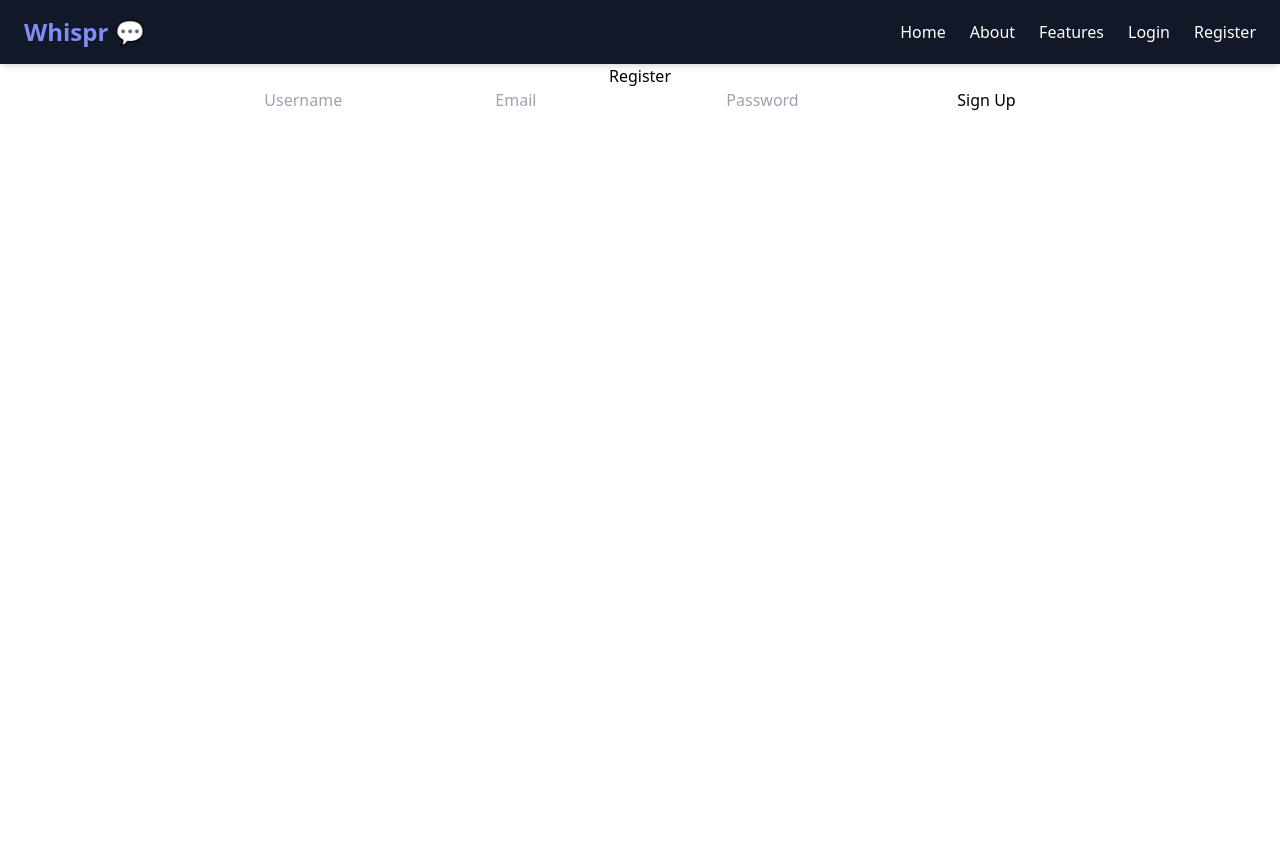
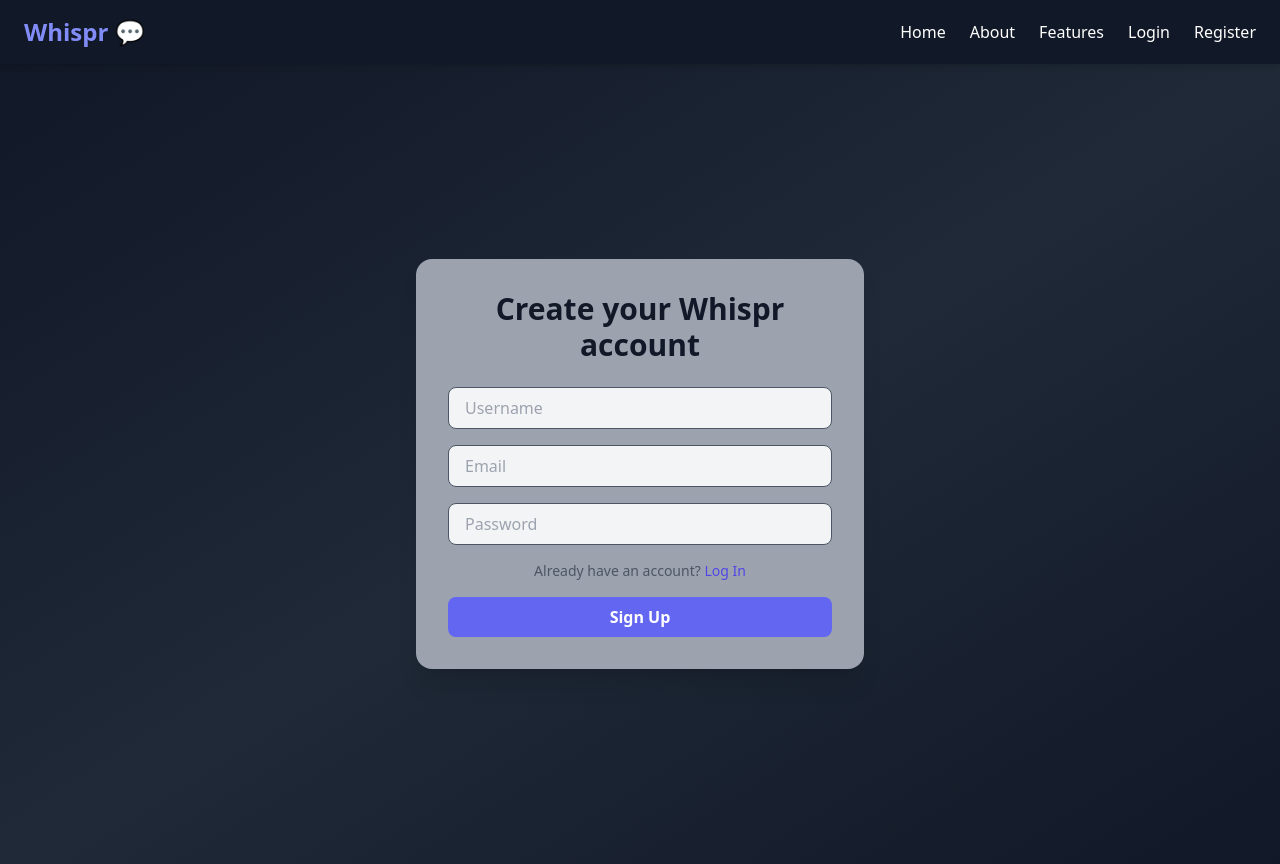
Before and after one commit to Fik0u/Whispr-101, a React (Create React App) app in the folder client/: page /register in a window 1280 px wide. Before the commit the page ends 800 px from the top, so only its background shows below. Built offline with nearby package versions, Linux system fonts and the light colour scheme; no server answers.

Commit message:
Login/Register CSS

```diff
--- a/client/src/pages/Login.jsx
+++ b/client/src/pages/Login.jsx
@@ -1,42 +1,76 @@
 import React, { useState } from 'react';
 import { useDispatch } from 'react-redux';
-import { useNavigate } from "react-router-dom";
+import { useNavigate, Link } from "react-router-dom";
 import { login } from '../JS/actions/authAction';
+import { motion } from 'framer-motion';
 
 const Login = () => {
-
   const [user, setUser] = useState({
     email: '',
     password: ''
-    })
+  });
 
   const dispatch = useDispatch();
   const navigate = useNavigate();
 
   const handleChange = (e) => {
-        setUser({ ...user, [e.target.name]: e.target.value })
+    setUser({ ...user, [e.target.name]: e.target.value });
   };
+
   const handleLogin = (e) => {
     e.preventDefault();
-        dispatch(login(user, navigate))
+    dispatch(login(user, navigate));
   };
 
   return (
-    <div>
-        <h2>Login</h2>
-        <form onSubmit={handleLogin}>
-        <input name="email" placeholder="Email" value={user.email} onChange={handleChange} />
+    <div className="min-h-screen flex items-center justify-center bg-gradient-to-br from-gray-900 via-gray-800 to-gray-900 text-white px-4">
+      <motion.div
+        className="bg-gray-100 text-gray-900 rounded-2xl shadow-xl p-8 w-full max-w-md"
+        initial={{ opacity: 0, y: 40 }}
+        animate={{ opacity: 1, y: 0 }}
+        transition={{ duration: 0.6, ease: 'easeOut' }}
+      >
+        <h2 className="text-3xl font-bold mb-6 text-center text-indigo-600">
+          Welcome back to Whispr
+        </h2>
+
+        <form onSubmit={handleLogin} className="space-y-4">
+          <input
+            name="email"
+            placeholder="Email"
+            value={user.email}
+            onChange={handleChange}
+            className="w-full px-4 py-2 bg-white rounded-lg border border-gray-300 focus:outline-none focus:ring-2 focus:ring-indigo-500"
+          />
           <input
             name="password"
             type="password"
+            placeholder="Password"
             value={user.password}
-          placeholder="Password"
             onChange={handleChange}
+            className="w-full px-4 py-2 bg-white rounded-lg border border-gray-300 focus:outline-none focus:ring-2 focus:ring-indigo-500"
           />
-        <button type="submit">Sign In</button>
+
+          <div className="text-sm text-center text-gray-600">
+            Don't have an account?{' '}
+            <Link
+              to="/register"
+              className="text-indigo-600 font-medium hover:underline hover:text-indigo-700 transition"
+            >
+              Sign Up
+            </Link>
+          </div>
+
+          <button
+            type="submit"
+            className="w-full bg-indigo-500 hover:bg-indigo-600 text-white font-semibold py-2 rounded-lg transition duration-300"
+          >
+            Sign In
+          </button>
         </form>
+      </motion.div>
     </div>
-  )
-}
+  );
+};
 
-export default Login
+export default Login;
--- a/client/src/pages/Register.jsx
+++ b/client/src/pages/Register.jsx
@@ -2,9 +2,9 @@
 import { useDispatch } from "react-redux";
 import { register } from '../JS/actions/authAction';
 import { useNavigate } from 'react-router-dom';
+import { motion } from 'framer-motion';
 
 const Register = () => {
-
   const [newUser, setNewUser] = useState({
     username: '',
     email: '',
@@ -15,31 +15,63 @@
   const navigate = useNavigate();
 
   const handleChange = (e) => {
-    setNewUser({ ...newUser, [e.target.name]: e.target.value })
-  }
+    setNewUser({ ...newUser, [e.target.name]: e.target.value });
+  };
 
   const handleRegister = (e) => {
     e.preventDefault();
     dispatch(register(newUser, navigate));
-  }
+  };
 
   return (
-    <div>
-        <h2>Register</h2>
-      <form onSubmit={handleRegister}>
-        <input name="username" placeholder="Username" value={newUser.username} onChange={handleChange} />
-        <input name="email" placeholder="Email" value={newUser.email} onChange={handleChange} />
+    <div className="min-h-screen flex items-center justify-center bg-gradient-to-br from-gray-900 via-gray-800 to-gray-900 text-white px-4">
+      <motion.div
+        className="bg-gray-400 text-gray-900 backdrop-blur-md rounded-2xl shadow-xl p-8 w-full max-w-md"
+        initial={{ opacity: 0, y: 40 }}
+        animate={{ opacity: 1, y: 0 }}
+        transition={{ duration: 0.6, ease: 'easeOut' }}
+      >
+        <h2 className="text-3xl font-bold mb-6 text-center">Create your Whispr account</h2>
+        <form onSubmit={handleRegister} className="space-y-4">
+          <input
+            name="username"
+            placeholder="Username"
+            value={newUser.username}
+            onChange={handleChange}
+            className="w-full px-4 py-2 bg-gray-100 rounded-lg border border-gray-600 focus:outline-none focus:ring-2 focus:ring-indigo-500"
+          />
+          <input
+            name="email"
+            placeholder="Email"
+            value={newUser.email}
+            onChange={handleChange}
+            className="w-full px-4 py-2 bg-gray-100 rounded-lg border border-gray-600 focus:outline-none focus:ring-2 focus:ring-indigo-500"
+          />
           <input
             name="password"
             type="password"
+            placeholder="Password"
             value={newUser.password}
-          placeholder="Password"
             onChange={handleChange}
+            className="w-full px-4 py-2 bg-gray-100 rounded-lg border border-gray-600 focus:outline-none focus:ring-2 focus:ring-indigo-500"
           />
-        <button type="submit">Sign Up</button>
+          <div className="text-sm text-center text-gray-600">
+            Already have an account?{' '}
+            <a href="/login"
+              className="text-indigo-600 font-medium hover:underline hover:text-indigo-700 transition">
+              Log In
+            </a>
+          </div>
+          <button
+            type="submit"
+            className="w-full bg-indigo-500 hover:bg-indigo-600 text-white font-semibold py-2 rounded-lg transition duration-300"
+          >
+            Sign Up
+          </button>
         </form>
+      </motion.div>
     </div>
-  )
-}
+  );
+};
 
-export default Register
+export default Register;
```
Also changed, not shown: 1 other file (tests, documents, lock files or other folders). Lines whose indentation alone changed are shown as unchanged.
